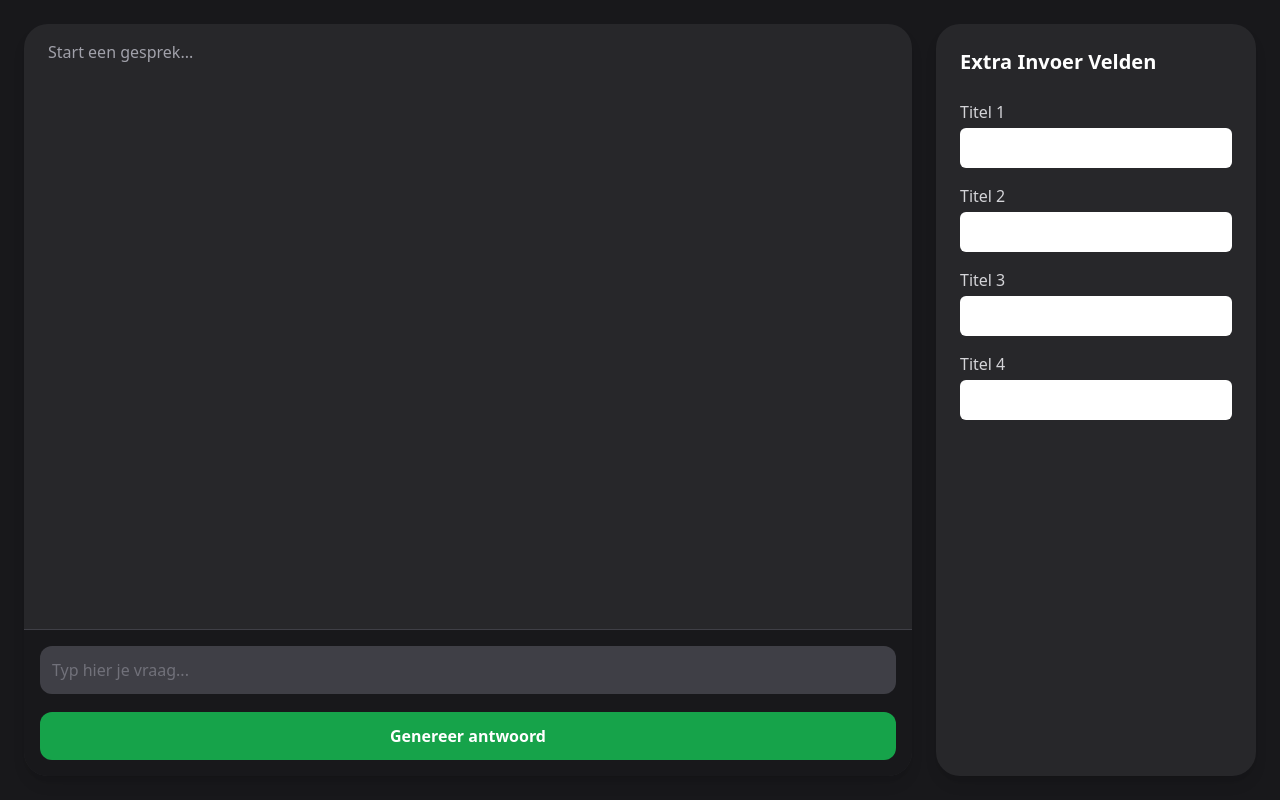
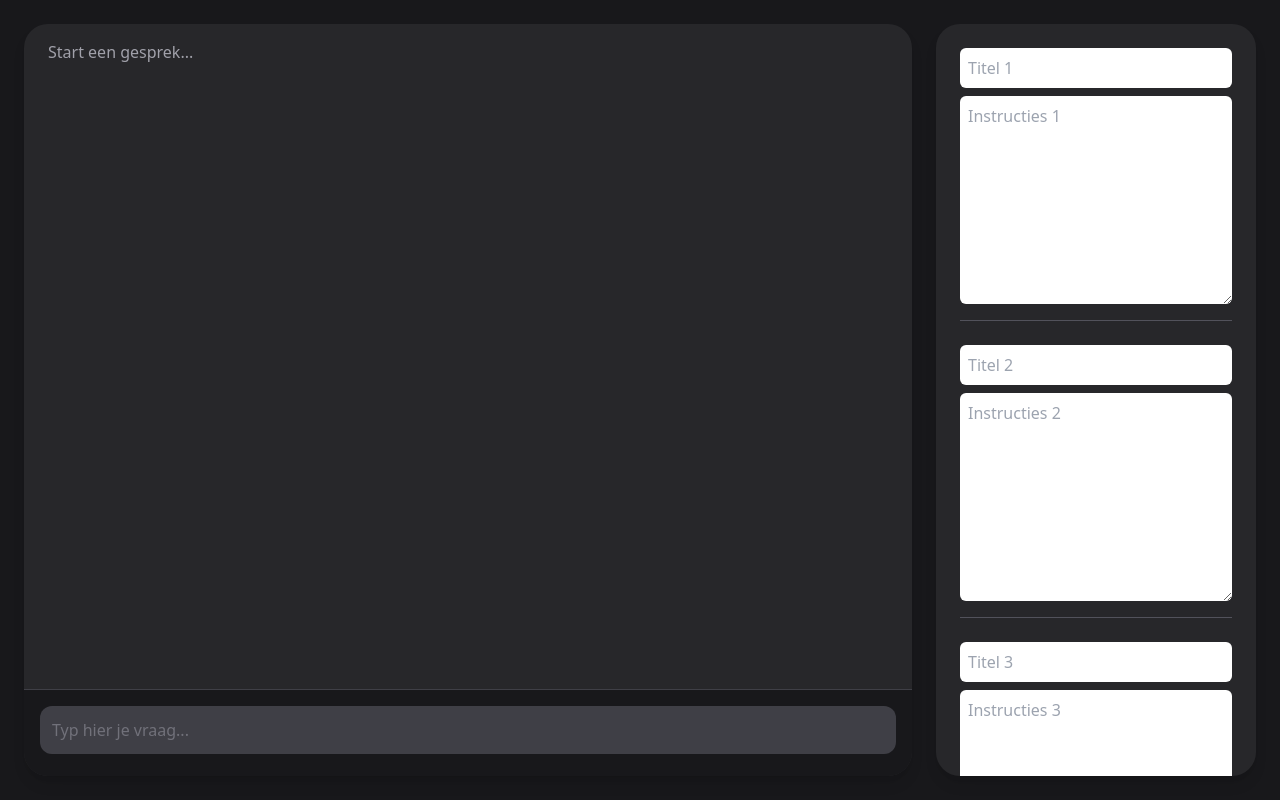
Before and after one commit to Schapkun/GPT-frontend, a Next.js app: page / in a window 1280 px wide. Built offline with nearby package versions, Linux system fonts and the light colour scheme.

Commit message:
Update page.tsx

```diff
--- a/app/page.tsx
+++ b/app/page.tsx
@@ -17,12 +17,16 @@ export default function ChatInterface() {
   const messagesEndRef = useRef<HTMLDivElement | null>(null)
   const promptRef = useRef<HTMLTextAreaElement>(null)
 
-  // Vier aparte inputvelden ter vervanging van instructies
+  // Vier aparte inputvelden + titels (allemaal editable)
   const [inputFields, setInputFields] = useState({
     title1: "",
+    instr1: "",
     title2: "",
+    instr2: "",
     title3: "",
+    instr3: "",
     title4: "",
+    instr4: "",
   })
 
   // Scroll automatisch naar onder bij nieuwe berichten
@@ -34,8 +38,8 @@ export default function ChatInterface() {
   const handlePromptChange = (e: ChangeEvent<HTMLTextAreaElement>) => {
     const textarea = e.target
     const maxRows = 10
-    textarea.rows = 1 // reset rows om scrollHeight goed te meten
-    const currentRows = Math.floor(textarea.scrollHeight / 24) // 24px is approx line height
+    textarea.rows = 1
+    const currentRows = Math.floor(textarea.scrollHeight / 24)
     if (currentRows > maxRows) {
       textarea.rows = maxRows
       textarea.style.overflowY = "auto"
@@ -46,8 +50,8 @@ export default function ChatInterface() {
     setPrompt(textarea.value)
   }
 
-  // Handle verandering in rechter inputvelden
-  const handleFieldChange = (e: ChangeEvent<HTMLInputElement>) => {
+  // Handle verandering in rechter inputvelden en titels
+  const handleFieldChange = (e: ChangeEvent<HTMLInputElement | HTMLTextAreaElement>) => {
     setInputFields(prev => ({ ...prev, [e.target.name]: e.target.value }))
   }
 
@@ -67,12 +71,19 @@ export default function ChatInterface() {
     try {
       setLoading(true)
 
-      // Combineer de inputvelden als system message content (JSON-string of simpel tekst)
+      // Combineer inputvelden als system message content
       const systemContent = `
-Title 1: ${inputFields.title1}
-Title 2: ${inputFields.title2}
-Title 3: ${inputFields.title3}
-Title 4: ${inputFields.title4}
+${inputFields.title1}:
+${inputFields.instr1}
+
+${inputFields.title2}:
+${inputFields.instr2}
+
+${inputFields.title3}:
+${inputFields.instr3}
+
+${inputFields.title4}:
+${inputFields.instr4}
 `
 
       const messagesForApi = [
@@ -85,7 +96,7 @@ Title 4: ${inputFields.title4}
         method: "POST",
         headers: { "Content-Type": "application/json" },
         body: JSON.stringify({
-          prompt: "",  // leeg want alles in chat_history
+          prompt: "",
           chat_history: messagesForApi,
         }),
       })
@@ -152,32 +163,30 @@ Title 4: ${inputFields.title4}
             placeholder="Typ hier je vraag..."
             className="w-full resize-none rounded-xl bg-zinc-700 p-3 text-white placeholder-zinc-500 focus:outline-none focus:ring-2 focus:ring-green-500"
           />
-          <button
-            onClick={() => !loading && handleSubmit()}
-            disabled={loading}
-            className="mt-3 w-full rounded-xl bg-green-600 py-3 font-semibold hover:bg-green-500 disabled:opacity-50"
-          >
-            {loading ? "Even geduld..." : "Genereer antwoord"}
-          </button>
         </div>
       </section>
 
-      {/* Sidebar met 4 inputvelden */}
-      <aside className="w-80 flex flex-col gap-4 bg-zinc-800 rounded-3xl p-6 shadow-lg">
-        <h2 className="text-xl font-semibold mb-2">Extra Invoer Velden</h2>
-        {["title1", "title2", "title3", "title4"].map((field) => (
-          <div key={field} className="flex flex-col">
-            <label htmlFor={field} className="mb-1 text-zinc-300 capitalize">
-              {field.replace("title", "Titel ")}
-            </label>
+      {/* Sidebar met 4 inputvelden en titels */}
+      <aside className="w-80 flex flex-col gap-6 bg-zinc-800 rounded-3xl p-6 shadow-lg overflow-y-auto">
+        {["1", "2", "3", "4"].map((num) => (
+          <div key={num} className="flex flex-col">
             <input
-              id={field}
-              name={field}
               type="text"
-              className="rounded-md p-2 text-black"
-              value={inputFields[field as keyof typeof inputFields]}
+              name={`title${num}`}
+              placeholder={`Titel ${num}`}
+              value={inputFields[`title${num}` as keyof typeof inputFields]}
               onChange={handleFieldChange}
+              className="mb-2 rounded-md p-2 text-black h-10"
             />
+            <textarea
+              name={`instr${num}`}
+              placeholder={`Instructies ${num}`}
+              value={inputFields[`instr${num}` as keyof typeof inputFields]}
+              onChange={handleFieldChange}
+              rows={8}
+              className="rounded-md p-2 text-black resize-y"
+            />
+            <hr className="mt-4 border-zinc-600" />
           </div>
         ))}
       </aside>
```
